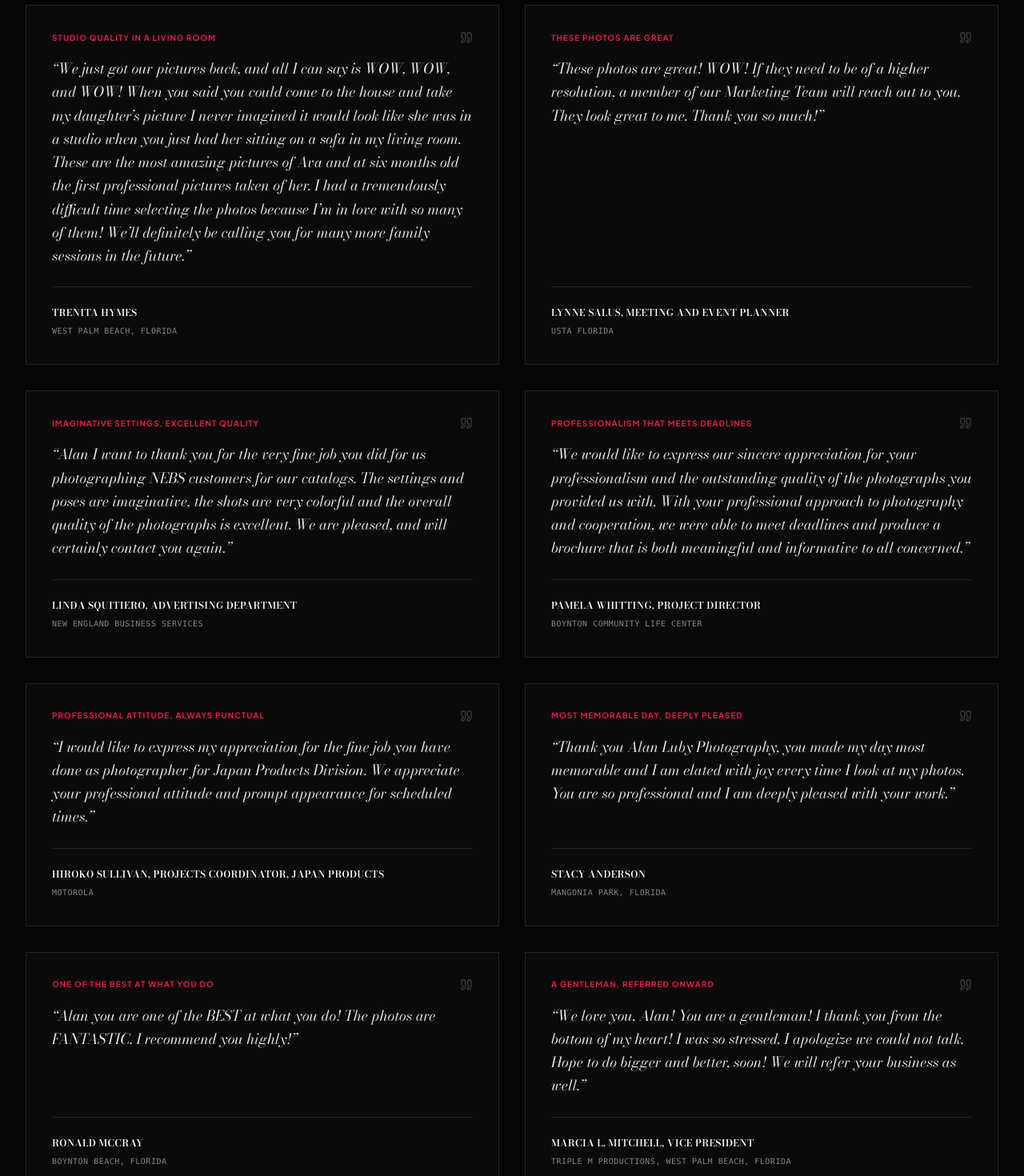
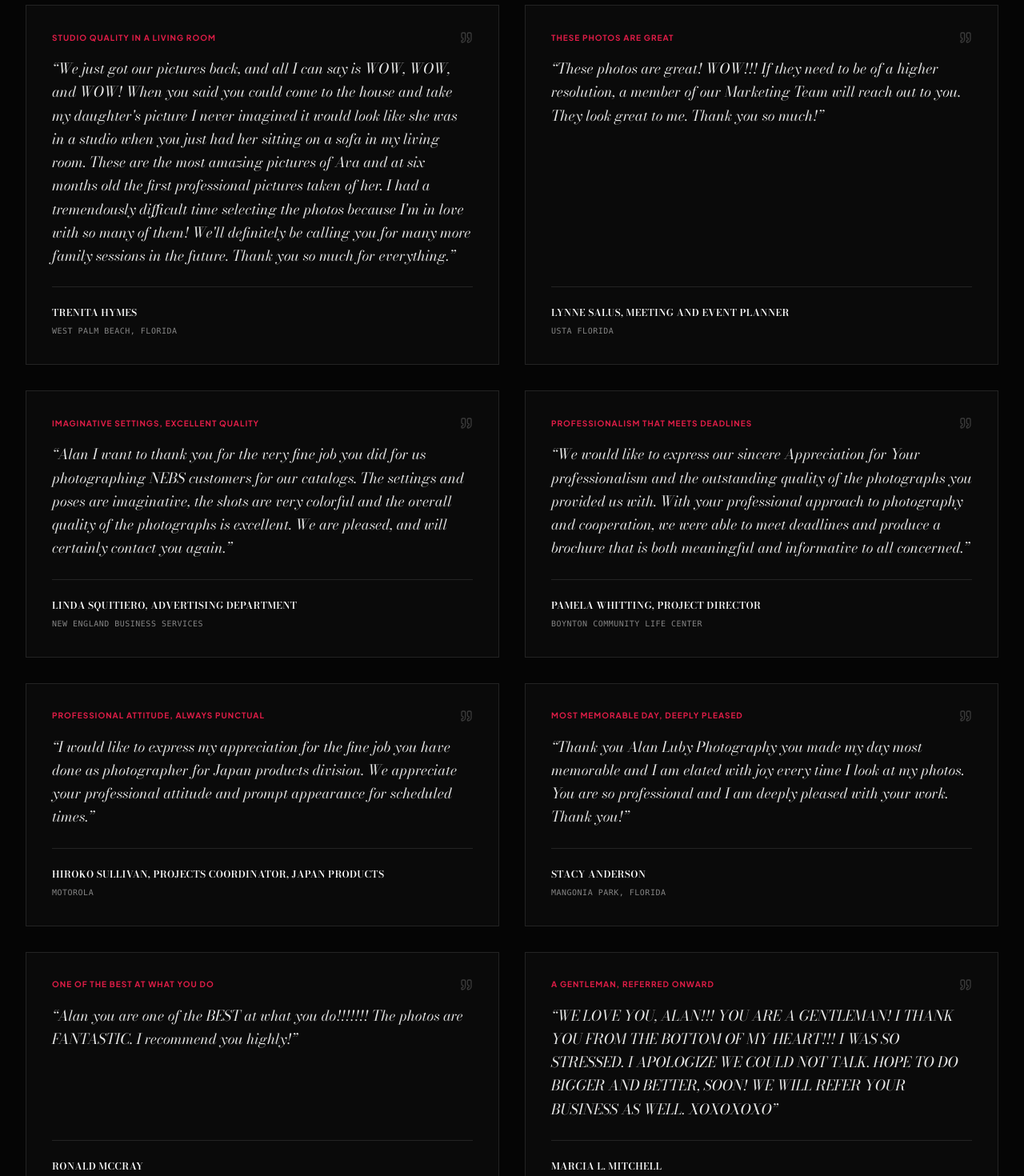
Before and after one commit to BizzOne-Digital/Alan-Luby-Photography, a React (Vite) app: page /testimonials in a window 1280 px wide. Shown: the part 1330-2800 px from the top of the page at 80% size. Built offline with nearby package versions, Linux system fonts and the light colour scheme.

Commit message:
Background info added and testinomials added

```diff
--- a/src/data/testimonials.ts
+++ b/src/data/testimonials.ts
@@ -2,52 +2,48 @@ import { TestimonialItem } from '../types';
 
 /**
  * CLIENT TESTIMONIALS
- * Quotes carried over from the project's existing file, described there as client-provided
- * ("Clients in their own Words"). No separate source document was supplied, so wording and
- * attribution are preserved exactly and have not been independently confirmed.
+ * Wording and attribution copied word for word from Alan's "Background Information on myself 2024"
+ * document ("Clients in their own Words"), including the original spelling and punctuation.
  *
  * Order puts present-day services (events, portraits, business) first; past newspaper work last.
  * `highlight` is our editorial summary and is never shown as part of the quote.
- *
- * Not displayed: testimonial-6 (OWN TV event-access approval, not a client review),
- * testimonial-8 and testimonial-12 (journalist posts centered on celebrity coverage).
  */
 
 export const testimonialsData: TestimonialItem[] = [
   {
     id: 'testimonial-13',
     featured: true,
-    quote: 'Everyone agreed the pictures made our party a truly spectacular, special and memorable event. There were numerous compliments that the great pictures captured the evening. We also appreciate the fact that you were on time and prepared as scheduled. One of the greatest concerns at a large function like this is keeping everything on schedule.',
+    quote: 'Everyone agreed the pictures made our party a truly spectacular, special and memorable event. There were numerous complements that the great pictures captured the evening. We also appreciate the fact that you were on time and prepared as scheduled. One of the greatest concerns at a large function like this is keeping everything on schedule.',
     highlight: 'On time, prepared and on schedule',
-    clientRole: 'Cheryl Williams-Bivins, HR Assistant & Event Co-Chairperson',
+    clientRole: 'Cheryl Williams-Bivins, Human Resources Assistant, Event Co. Chairperson',
     organization: 'Marquette Electronics',
   },
   {
     id: 'testimonial-7',
     featured: true,
-    quote: 'I just wanted to thank you for the wonderful experience. I really enjoyed working with you. You are so good putting people at ease and making them feel like a longtime friend. Rather than feeling self-conscious, you helped me to feel confident and adventurous and I couldn’t stop smiling. We look forward to working with you again soon!',
+    quote: 'Hi Mr. Alan! I just wanted to thank you for the wonderful experience. I really enjoyed working with you. You are so good putting people at ease and making them feel like a longtime friend. Rather than feeling self-conscious about my expanding waistline, you helped me to feel confident and adventures and I couldn’t stop smiling. We look forward to working with you again soon!',
     highlight: 'Puts people at ease',
     clientRole: 'Lakeri Jackson',
-    location: 'Boynton Beach, Florida',
+    location: 'Boynton Beach, FL',
   },
   {
     id: 'testimonial-2',
     featured: true,
-    quote: 'Mr. Luby, good afternoon! I continue to only hear positive feedback and appreciation for your photography from our chapters and National Board. Many thanks to you and your wife for your stellar service! May God continue to bless Alan Luby Photography! We look forward to working with you in the future!',
+    quote: 'Mr.Luby- Good afternoon! I continue to only hear positive feedback and appreciation for your photography from our chapters and National Board. Many thanks to you and your wife for your stellar service! May God continue to bless Alan Luby Photography! We look forward to working with you in the future! All the best!',
     highlight: 'Positive feedback from chapters and board',
     clientRole: 'Drifter Jan Kelly-Adevor',
     organization: 'Drifters 67th National Convention',
   },
   {
     id: 'testimonial-15',
-    quote: 'We just got our pictures back, and all I can say is WOW, WOW, and WOW! When you said you could come to the house and take my daughter’s picture I never imagined it would look like she was in a studio when you just had her sitting on a sofa in my living room. These are the most amazing pictures of Ava and at six months old the first professional pictures taken of her. I had a tremendously difficult time selecting the photos because I’m in love with so many of them! We’ll definitely be calling you for many more family sessions in the future.',
+    quote: 'We just got our pictures back, and all I can say is WOW, WOW, and WOW! When you said you could come to the house and take my daughter\'s picture I never imagined it would look like she was in a studio when you just had her sitting on a sofa in my living room. These are the most amazing pictures of Ava and at six months old the first professional pictures taken of her. I had a tremendously difficult time selecting the photos because I\'m in love with so many of them! We\'ll definitely be calling you for many more family sessions in the future. Thank you so much for everything.',
     highlight: 'Studio quality in a living room',
     clientRole: 'Trenita Hymes',
     location: 'West Palm Beach, Florida',
   },
   {
     id: 'testimonial-14',
-    quote: 'These photos are great! WOW! If they need to be of a higher resolution, a member of our Marketing Team will reach out to you. They look great to me. Thank you so much!',
+    quote: 'These photos are great! WOW!!! If they need to be of a higher resolution, a member of our Marketing Team will reach out to you. They look great to me. Thank you so much!',
     highlight: 'These photos are great',
     clientRole: 'Lynne Salus, Meeting and Event Planner',
     organization: 'USTA Florida',
@@ -61,45 +57,46 @@ export const testimonialsData: TestimonialItem[] = [
   },
   {
     id: 'testimonial-9',
-    quote: 'We would like to express our sincere appreciation for your professionalism and the outstanding quality of the photographs you provided us with. With your professional approach to photography and cooperation, we were able to meet deadlines and produce a brochure that is both meaningful and informative to all concerned.',
+    quote: 'We would like to express our sincere Appreciation for Your professionalism and the outstanding quality of the photographs you provided us with. With your professional approach to photography and cooperation, we were able to meet deadlines and produce a brochure that is both meaningful and informative to all concerned.',
     highlight: 'Professionalism that meets deadlines',
     clientRole: 'Pamela Whitting, Project Director',
     organization: 'Boynton Community Life Center',
   },
   {
     id: 'testimonial-10',
-    quote: 'I would like to express my appreciation for the fine job you have done as photographer for Japan Products Division. We appreciate your professional attitude and prompt appearance for scheduled times.',
+    quote: 'I would like to express my appreciation for the fine job you have done as photographer for Japan products division. We appreciate your professional attitude and prompt appearance for scheduled times.',
     highlight: 'Professional attitude, always punctual',
     clientRole: 'Hiroko Sullivan, Projects Coordinator, Japan Products',
     organization: 'Motorola',
   },
   {
     id: 'testimonial-4',
-    quote: 'Thank you Alan Luby Photography, you made my day most memorable and I am elated with joy every time I look at my photos. You are so professional and I am deeply pleased with your work.',
+    quote: 'Thank you Alan Luby Photography you made my day most memorable and I am elated with joy every time I look at my photos. You are so professional and I am deeply pleased with your work. Thank you!',
     highlight: 'Most memorable day, deeply pleased',
     clientRole: 'Stacy Anderson',
     location: 'Mangonia Park, Florida',
   },
   {
     id: 'testimonial-3',
-    quote: 'Alan you are one of the BEST at what you do! The photos are FANTASTIC. I recommend you highly!',
+    quote: 'Alan you are one of the BEST at what you do!!!!!!! The photos are FANTASTIC. I recommend you highly!',
     highlight: 'One of the best at what you do',
     clientRole: 'Ronald McCray',
-    location: 'Boynton Beach, Florida',
+    location: 'Boynton Beach, FL',
   },
   {
     id: 'testimonial-17',
-    quote: 'We love you, Alan! You are a gentleman! I thank you from the bottom of my heart! I was so stressed. I apologize we could not talk. Hope to do bigger and better, soon! We will refer your business as well.',
+    quote: 'WE LOVE YOU, ALAN!!! YOU ARE A GENTLEMAN! I THANK YOU FROM THE BOTTOM OF MY HEART!!! I WAS SO STRESSED. I APOLOGIZE WE COULD NOT TALK. HOPE TO DO BIGGER AND BETTER, SOON! WE WILL REFER YOUR BUSINESS AS WELL. XOXOXOXO',
     highlight: 'A gentleman, referred onward',
-    clientRole: 'Marcia L. Mitchell, Vice President',
-    organization: 'Triple M Productions, West Palm Beach, Florida',
+    clientRole: 'Marcia L. Mitchell',
+    organization: 'Vice President at Triple M Productions',
+    location: 'West Palm Beach, Florida',
   },
   {
     id: 'testimonial-18',
-    quote: 'Hattie A Lynch-Luby, thank you and Luby for doing an awesome job capturing these special moments! I love doing business with you both.',
+    quote: 'Hattie A Lynch-Luby thank you and Luby for doing an awesome job capturing these special moments! I love doing business with you both.',
     highlight: 'Awesome job capturing special moments',
     clientRole: 'Genine Rumph',
-    location: 'Boynton Beach, Florida',
+    location: 'Boynton Beach, FL',
   },
   {
     id: 'testimonial-19',
@@ -110,29 +107,58 @@ export const testimonialsData: TestimonialItem[] = [
   },
   {
     id: 'testimonial-20',
-    quote: 'I’d like to take this opportunity to commend you on the wonderful job you did on the pictures, they turned out very nice and several people have complimented your work.',
+    quote: 'I\'d like to take this opportunity to commend you on your wonderful job you did on the pictures, they turned out very nice and several people have complimented your work.',
     highlight: 'Work that draws compliments',
     clientRole: 'Angela D. Wilkerson',
   },
   {
+    id: 'testimonial-6',
+    quote: 'Hello Alan, Thank you for your request and the great photos you have captured. We would be happy to have you as a photographer at the event. Oprahs The Life You Want Weekend Tour 2014 (October 24 - 25) at American Airlines Arena',
+    highlight: 'Great photos captured',
+    clientRole: 'Chelsea Hettrick | Director, Communications | OWN',
+    organization: 'Own TV',
+  },
+  {
+    id: 'testimonial-8',
+    quote: 'Alan, I love these! Especially how you captured Oprah! Excellent job! Thank you!',
+    highlight: 'Excellent job',
+    clientRole: 'Daphne Taylor, Writer',
+    organization: 'South Florida Times',
+  },
+  {
     id: 'testimonial-1',
-    quote: 'Alan Luby did a superb job last night! Walter Kriestch on our desk was raving about the quality of the prints. One ran today; I intend to use as many of the three remaining ones that he sent as I can.',
+    quote: 'Alan Luby did a superb job last night!!! Walter Kriestch on our desk was raving about the quality of the prints. One ran today; I intend to use as many of the three remaining ones that he sent as I can.',
     highlight: 'Superb job, exceptional print quality',
     clientRole: 'Sherry Johnson, Assistant Sports Editor/Broward',
     organization: 'The Miami Herald',
   },
   {
+    id: 'testimonial-21',
+    quote: 'Alan you did a super job on the Ely- Dwyer game!',
+    highlight: 'Super job on the game',
+    clientRole: 'Sherry Johnson, Assistant Sports Editor/Broward',
+    organization: 'The Miami Herald',
+  },
+  {
     id: 'testimonial-11',
-    quote: 'When our paper produced a West Palm Beach edition, I served as sports editor. Because of a limited photography staff we found it necessary to use stringer photographers. Mr. Luby was the gentleman I most often turned to, knowing that he would return with quality pictures to accompany our articles. Whether the subject was basketball, football, track or any other fast-moving, difficult-to-capture action, we knew we could count on him to get excellent shots.',
+    quote: 'When our paper produced a West Palm Beach edition, I served as sports editor. Because of a limited photography staff we found it necessary to use stringers photographers. Mr. Luby was the gentleman I most often turn to, knowing that he would return with quality pictures to accompany our articles. Whether the subject was basketball, football, track or any other fast-moving, difficult-to-capture action, we knew we could count on him to get excellent shots.',
     highlight: 'Dependable on fast-moving action',
     clientRole: 'Larry Hobbs, Associate Editor',
     organization: 'Town-Crier Newspapers',
   },
   {
+    id: 'testimonial-12',
+    quote: 'Just got a heartfelt email message from President Obama on Father\'s Day and what it\'s like to grow up without a father. This photo was taken by superb Photographer Alan Luby, who accompanied me the first time I covered Obama. This was at Miami Int\'l greeting a few supporters.',
+    highlight: 'Superb photographer',
+    clientRole: 'Daphne Taylor, writer',
+    organization: 'South Florida Times',
+  },
+  {
     id: 'testimonial-16',
-    quote: 'Hey Alan, thanks for the photo. Photos were great. Attached please find a pdf of the article.',
+    quote: 'Hey Alan, Thanks for the photo. Photos were great. Attached please find a pdf of the article. Thanks.',
     highlight: 'Photos were great',
-    clientRole: 'Brentan Debysingh, Manager, Business Communications/Broadcast Liaison',
+    link: 'http://www.nba.com/heat/community/heat-legend-alonzo-mournings-meet-and-greet-jauron-jones',
+    clientRole: 'Brentan Debysingh Manager, Business Communications/Broadcast Liaison',
     organization: 'Miami HEAT',
   },
 ];
--- a/src/pages/AboutPage.tsx
+++ b/src/pages/AboutPage.tsx
@@ -82,33 +82,28 @@ export const AboutPage: React.FC = () => {
                 What Alan Offers Today
               </h2>
               <p className="text-base text-white/70 font-light leading-relaxed">
-                Alan Luby is a freelance photographer based in
-                <strong className="text-white font-semibold"> Boynton Beach, Florida</strong>, with
-                <strong className="text-white font-semibold"> over 30 years of photography experience</strong>. He photographs
-                events and portraits for individuals, families and organizations, along with sports, entertainment and
-                business photography.
+                I'm a freelance photographer who currently resides in
+                <strong className="text-white font-semibold"> Boynton Beach</strong> and a member of the Black Chamber of
+                Commerce of Palm Beach County a former member of ASMP The American Society of Media Photographers, I have
+                been hired to cover events by the Miami Herald, Palm Beach Post, South Florida Times, South Florida
+                Sun-Sentinel, the Associated Press and numerous other publications. I have
+                <strong className="text-white font-semibold"> over 30 years of photography experience</strong> and was the
+                team photographer for the Florida Bobcats of the Arena Football League and the Florida Beachdogs of the
+                Continental Basketball Association.
               </p>
               <p className="text-base text-white/70 font-light leading-relaxed">
-                He is a portrait and wedding photographer who has provided event photography with on-site printing for
-                Motorola, the American Society of Kidney Patients, Palm Beach State College, Big Brothers Big Sisters of
-                Palm Beach County, BB King's, and numerous other profit and not-for-profit organizations. He is a member of
-                the Black Chamber of Commerce of Palm Beach County and a former member of ASMP, the American Society of
-                Media Photographers.
+                I'm also a portrait and wedding photographer that has done event photography with on-site printing for
+                Motorola, American Society of Kidney Patients, Palm Beach State College, Big Brothers, Big Sisters of Palm
+                Beach County, BB King's and numerous other profit and not-for-profit organizations.
               </p>
 
               <h3 className="font-display text-xl font-semibold uppercase tracking-[0.02em] text-white pt-4">
                 Career Background
               </h3>
               <p className="text-base text-white/70 font-light leading-relaxed">
-                Earlier in his career, Alan was hired to cover events by the Miami Herald, Palm Beach Post, South Florida
-                Times, South Florida Sun-Sentinel, the Associated Press and numerous other publications. He served as team
-                photographer for the Florida Bobcats of the Arena Football League and the Florida Beachdogs of the
-                Continental Basketball Association.
-              </p>
-              <p className="text-base text-white/70 font-light leading-relaxed">
-                As a freelancer he covered the Miami Dolphins, Miami Heat, Miami Marlins, the University of Miami,
-                President Barack Obama, the victory party for Florida Gov. Rick Scott, and numerous other news, sports and
-                feature assignments. That background in fast-moving, high-pressure coverage shapes how he works today.
+                As a freelance photographer I have had the opportunity to cover the Miami Dolphins, Miami Heat, Miami
+                Marlins, University of Miami, President Barack Obama, the victory party for Florida Gov. Rick Scott and
+                numerous other news, sports and feature assignments for various publications.
               </p>
               <figure className="pt-2 space-y-2">
                 <div className="relative aspect-[3/2] bg-[#111] border border-white/10 overflow-hidden">
--- a/src/types.ts
+++ b/src/types.ts
@@ -42,6 +42,8 @@ export interface TestimonialItem {
   location?: string;
   /** Editorial summary written by us, not part of the quote */
   highlight?: string;
+  /** Article URL supplied with the testimonial */
+  link?: string;
   featured?: boolean;
 }
 
```
Also changed, not shown: src/pages/TestimonialsPage.tsx (+10 -0 lines).
